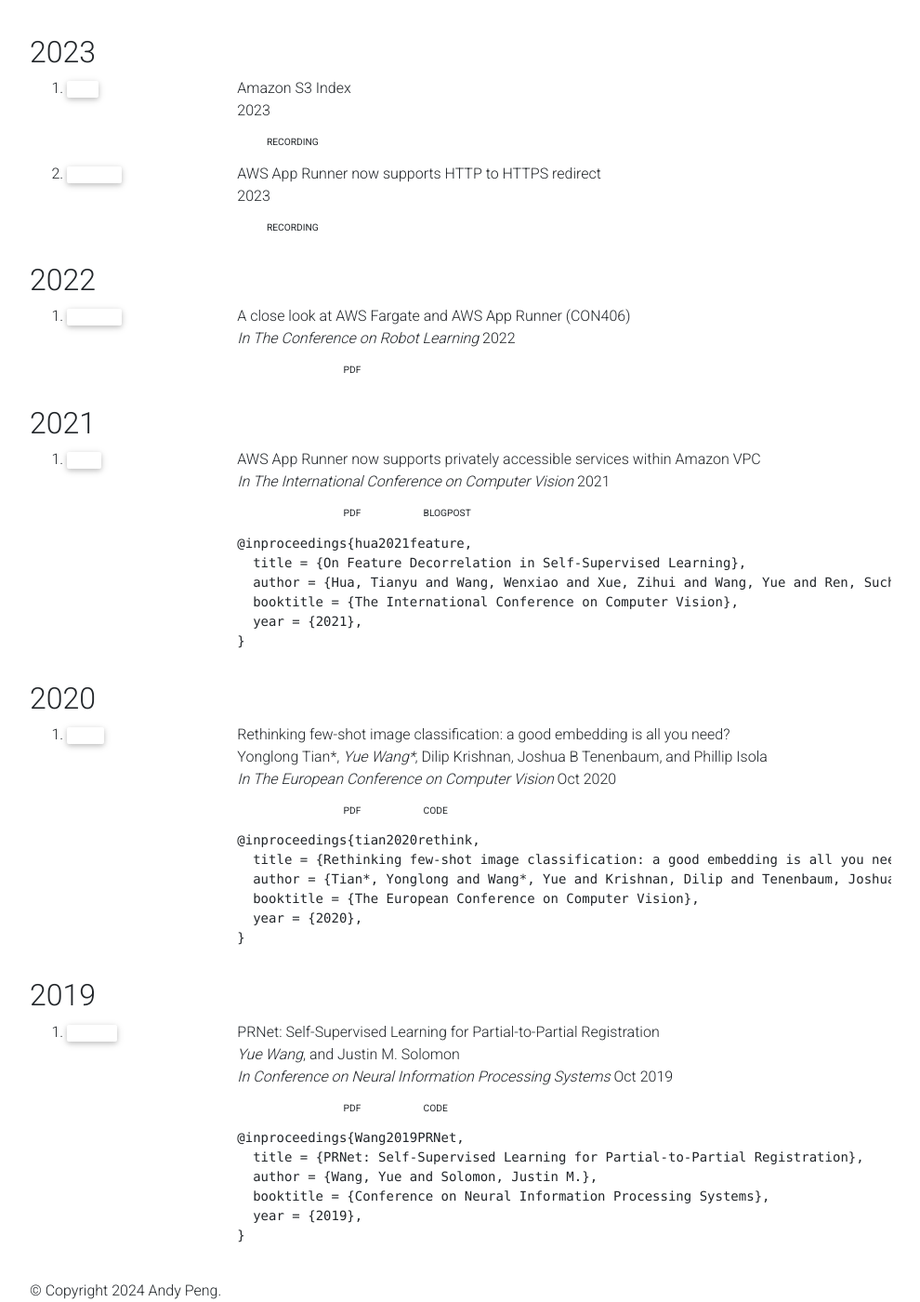
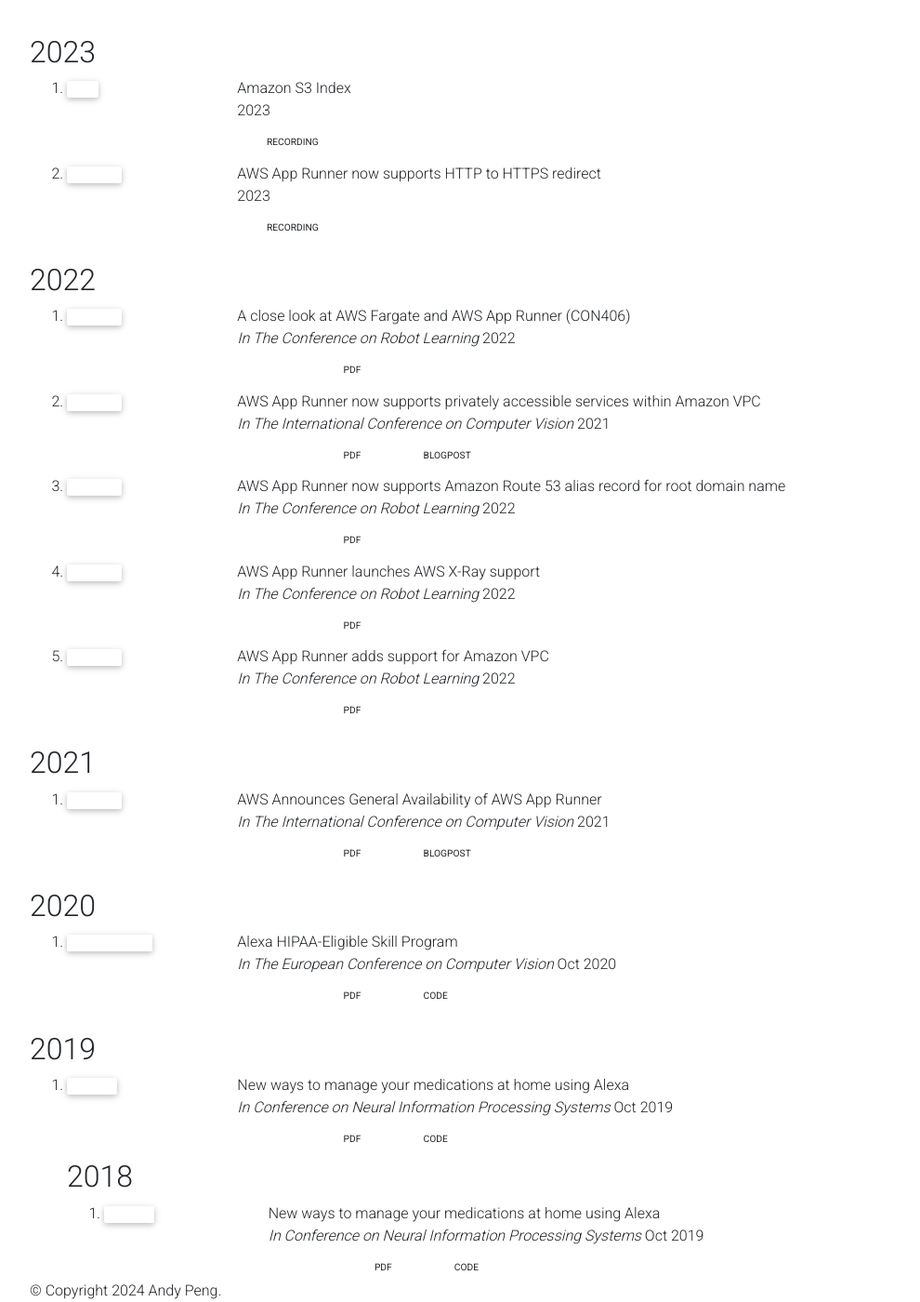
Before and after one commit to gfw001/gfw001.github.io, a Jekyll site: the page products.html, which Jekyll copies as it is, in a window 1280 px wide and 1400 px high, scrolled down 615 px. Shown: the whole window at 93% size, without its empty margins (53-1043 px from the left). Built offline with Jekyll 4.4.1, drawn with Linux system fonts in a browser that asks for light colours; nearby versions of some CDN libraries; library files that are not in the unit come from our copies; comment, search, counter and statistics services are not loaded; a style sheet for code colours, icons or effects is not loaded.

Commit message:
Update products.html

```diff
--- a/products.html
+++ b/products.html
@@ -70,6 +70,46 @@
                </div>
             </div>
          </li>
+         <li>
+            <div class="row">
+               <div class="col-sm-2 abbr"><abbr class="badge">Compute</abbr></div>
+               <div id="hua2021feature" class="col-sm-8">
+                  <div class="title">AWS App Runner now supports privately accessible services within Amazon VPC</div>
+                  <div class="periodical"> <em>In The International Conference on Computer Vision</em> 2021 </div>
+                  <div class="links"> <a class="bibtex btn btn-sm z-depth-0" role="button">Bib</a> <a href="https://arxiv.org/abs/2105.00470" class="btn btn-sm z-depth-0" role="button" target="_blank" rel="noopener noreferrer">PDF</a> <a href="https://aws.amazon.com/blogs/containers/deep-dive-on-aws-app-runner-private-services/" class="btn btn-sm z-depth-0" role="button" target="_blank" rel="noopener noreferrer">Blogpost</a> </div>
+               </div>
+            </div>
+         </li>
+         <li>
+            <div class="row">
+               <div class="col-sm-2 abbr"><abbr class="badge">Compute</abbr></div>
+               <div id="huang2022selfsup" class="col-sm-8">
+                  <div class="title">AWS App Runner now supports Amazon Route 53 alias record for root domain name</div>
+                  <div class="periodical"> <em>In The Conference on Robot Learning</em> 2022 </div>
+                  <div class="links"> <a class="bibtex btn btn-sm z-depth-0" role="button">Bib</a> <a href="https://openreview.net/forum?id=nuAGobCwb8V" class="btn btn-sm z-depth-0" role="button" target="_blank" rel="noopener noreferrer">PDF</a> </div>
+               </div>
+            </div>
+         </li>
+         <li>
+            <div class="row">
+               <div class="col-sm-2 abbr"><abbr class="badge">Compute</abbr></div>
+               <div id="huang2022selfsup" class="col-sm-8">
+                  <div class="title">AWS App Runner launches AWS X-Ray support</div>
+                  <div class="periodical"> <em>In The Conference on Robot Learning</em> 2022 </div>
+                  <div class="links"> <a class="bibtex btn btn-sm z-depth-0" role="button">Bib</a> <a href="https://openreview.net/forum?id=nuAGobCwb8V" class="btn btn-sm z-depth-0" role="button" target="_blank" rel="noopener noreferrer">PDF</a> </div>
+               </div>
+            </div>
+         </li>
+         <li>
+            <div class="row">
+               <div class="col-sm-2 abbr"><abbr class="badge">Compute</abbr></div>
+               <div id="huang2022selfsup" class="col-sm-8">
+                  <div class="title">AWS App Runner adds support for Amazon VPC</div>
+                  <div class="periodical"> <em>In The Conference on Robot Learning</em> 2022 </div>
+                  <div class="links"> <a class="bibtex btn btn-sm z-depth-0" role="button">Bib</a> <a href="https://openreview.net/forum?id=nuAGobCwb8V" class="btn btn-sm z-depth-0" role="button" target="_blank" rel="noopener noreferrer">PDF</a> </div>
+               </div>
+            </div>
+         </li>
 
       </ol>
       <h2 class="year">2021</h2>
@@ -78,21 +118,11 @@
 
          <li>
             <div class="row">
-               <div class="col-sm-2 abbr"><abbr class="badge">ICCV</abbr></div>
+               <div class="col-sm-2 abbr"><abbr class="badge">Compute</abbr></div>
                <div id="hua2021feature" class="col-sm-8">
-                  <div class="title">AWS App Runner now supports privately accessible services within Amazon VPC</div>
+                  <div class="title">AWS Announces General Availability of AWS App Runner</div>
                   <div class="periodical"> <em>In The International Conference on Computer Vision</em> 2021 </div>
                   <div class="links"> <a class="bibtex btn btn-sm z-depth-0" role="button">Bib</a> <a href="https://arxiv.org/abs/2105.00470" class="btn btn-sm z-depth-0" role="button" target="_blank" rel="noopener noreferrer">PDF</a> <a href="https://aws.amazon.com/blogs/containers/deep-dive-on-aws-app-runner-private-services/" class="btn btn-sm z-depth-0" role="button" target="_blank" rel="noopener noreferrer">Blogpost</a> </div>
-                  <div class="bibtex hidden">
-                     <figure class="highlight">
-                        <pre><code class="language-bibtex" data-lang="bibtex"><span class="nc">@inproceedings</span><span class="p">{</span><span class="nl">hua2021feature</span><span class="p">,</span>
-  <span class="na">title</span> <span class="p">=</span> <span class="s">{On Feature Decorrelation in Self-Supervised Learning}</span><span class="p">,</span>
-  <span class="na">author</span> <span class="p">=</span> <span class="s">{Hua, Tianyu and Wang, Wenxiao and Xue, Zihui and Wang, Yue and Ren, Sucheng and Zhao, Hang}</span><span class="p">,</span>
-  <span class="na">booktitle</span> <span class="p">=</span> <span class="s">{The International Conference on Computer Vision}</span><span class="p">,</span>
-  <span class="na">year</span> <span class="p">=</span> <span class="s">{2021}</span><span class="p">,</span>
-<span class="p">}</span></code></pre>
-                     </figure>
-                  </div>
                </div>
             </div>
          </li>
@@ -102,22 +132,11 @@
       <ol class="bibliography">
          <li>
             <div class="row">
-               <div class="col-sm-2 abbr"><abbr class="badge">ECCV</abbr></div>
+               <div class="col-sm-2 abbr"><abbr class="badge">AI + Healthcare</abbr></div>
                <div id="tian2020rethink" class="col-sm-8">
-                  <div class="title">Rethinking few-shot image classification: a good embedding is all you need?</div>
-                  <div class="author"> Yonglong Tian*, <em>Yue Wang*</em>, Dilip Krishnan, Joshua B Tenenbaum, and Phillip Isola</div>
+                  <div class="title">Alexa HIPAA-Eligible Skill Program</div>
                   <div class="periodical"> <em>In The European Conference on Computer Vision</em> Oct 2020 </div>
                   <div class="links"> <a class="bibtex btn btn-sm z-depth-0" role="button">Bib</a> <a href="https://arxiv.org/abs/2003.11539" class="btn btn-sm z-depth-0" role="button" target="_blank" rel="noopener noreferrer">PDF</a> <a href="https://github.com/WangYueFt/rfs" class="btn btn-sm z-depth-0" role="button" target="_blank" rel="noopener noreferrer">Code</a> </div>
-                  <div class="bibtex hidden">
-                     <figure class="highlight">
-                        <pre><code class="language-bibtex" data-lang="bibtex"><span class="nc">@inproceedings</span><span class="p">{</span><span class="nl">tian2020rethink</span><span class="p">,</span>
-  <span class="na">title</span> <span class="p">=</span> <span class="s">{Rethinking few-shot image classification: a good embedding is all you need?}</span><span class="p">,</span>
-  <span class="na">author</span> <span class="p">=</span> <span class="s">{Tian*, Yonglong and Wang*, Yue and Krishnan, Dilip and Tenenbaum, Joshua B and Isola, Phillip}</span><span class="p">,</span>
-  <span class="na">booktitle</span> <span class="p">=</span> <span class="s">{The European Conference on Computer Vision}</span><span class="p">,</span>
-  <span class="na">year</span> <span class="p">=</span> <span class="s">{2020}</span><span class="p">,</span>
-<span class="p">}</span></code></pre>
-                     </figure>
-                  </div>
                </div>
             </div>
          </li>
@@ -131,20 +150,23 @@
             <div class="row">
                <div class="col-sm-2 abbr"><abbr class="badge">NeurIPS</abbr></div>
                <div id="Wang2019PRNet" class="col-sm-8">
-                  <div class="title">PRNet: Self-Supervised Learning for Partial-to-Partial Registration</div>
-                  <div class="author"> <em>Yue Wang</em>, and Justin M. Solomon</div>
+                  <div class="title">New ways to manage your medications at home using Alexa</div>
                   <div class="periodical"> <em>In Conference on Neural Information Processing Systems</em> Oct 2019 </div>
                   <div class="links"> <a class="bibtex btn btn-sm z-depth-0" role="button">Bib</a> <a href="https://arxiv.org/abs/1910.12240" class="btn btn-sm z-depth-0" role="button" target="_blank" rel="noopener noreferrer">PDF</a> <a href="https://github.com/WangYueFt/prnet" class="btn btn-sm z-depth-0" role="button" target="_blank" rel="noopener noreferrer">Code</a> </div>
-                  <div class="bibtex hidden">
-                     <figure class="highlight">
-                        <pre><code class="language-bibtex" data-lang="bibtex"><span class="nc">@inproceedings</span><span class="p">{</span><span class="nl">Wang2019PRNet</span><span class="p">,</span>
-  <span class="na">title</span> <span class="p">=</span> <span class="s">{PRNet: Self-Supervised Learning for Partial-to-Partial Registration}</span><span class="p">,</span>
-  <span class="na">author</span> <span class="p">=</span> <span class="s">{Wang, Yue and Solomon, Justin M.}</span><span class="p">,</span>
-  <span class="na">booktitle</span> <span class="p">=</span> <span class="s">{Conference on Neural Information Processing Systems}</span><span class="p">,</span>
-  <span class="na">year</span> <span class="p">=</span> <span class="s">{2019}</span><span class="p">,</span>
-<span class="p">}</span></code></pre>
-                     </figure>
-                  </div>
+
+               </div>
+            </div>
+         </li>
+      <h2 class="year">2018</h2>
+      <ol class="bibliography">
+         <li>
+            <div class="row">
+               <div class="col-sm-2 abbr"><abbr class="badge">NeurIPS</abbr></div>
+               <div id="Wang2019PRNet" class="col-sm-8">
+                  <div class="title">New ways to manage your medications at home using Alexa</div>
+                  <div class="periodical"> <em>In Conference on Neural Information Processing Systems</em> Oct 2019 </div>
+                  <div class="links"> <a class="bibtex btn btn-sm z-depth-0" role="button">Bib</a> <a href="https://arxiv.org/abs/1910.12240" class="btn btn-sm z-depth-0" role="button" target="_blank" rel="noopener noreferrer">PDF</a> <a href="https://github.com/WangYueFt/prnet" class="btn btn-sm z-depth-0" role="button" target="_blank" rel="noopener noreferrer">Code</a> </div>
+
                </div>
             </div>
          </li>
```
